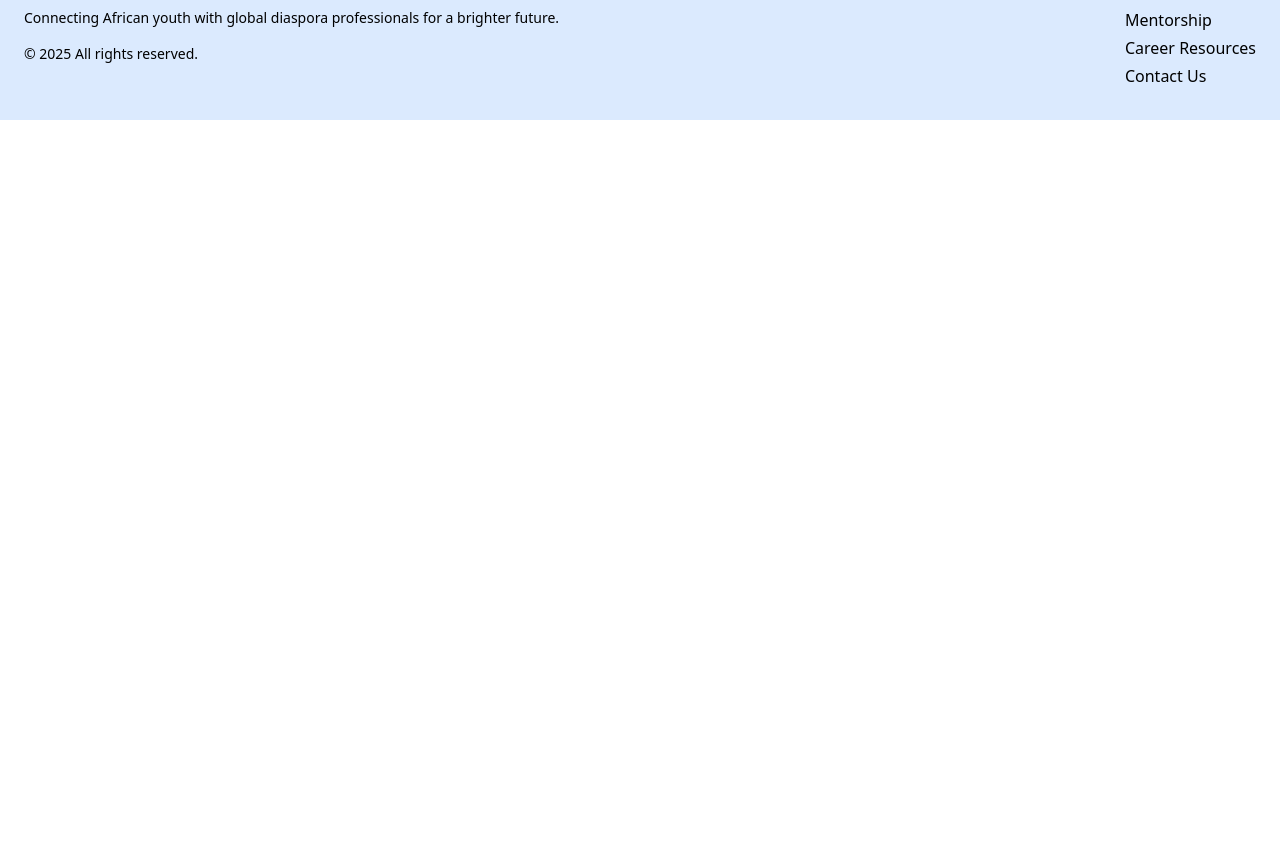
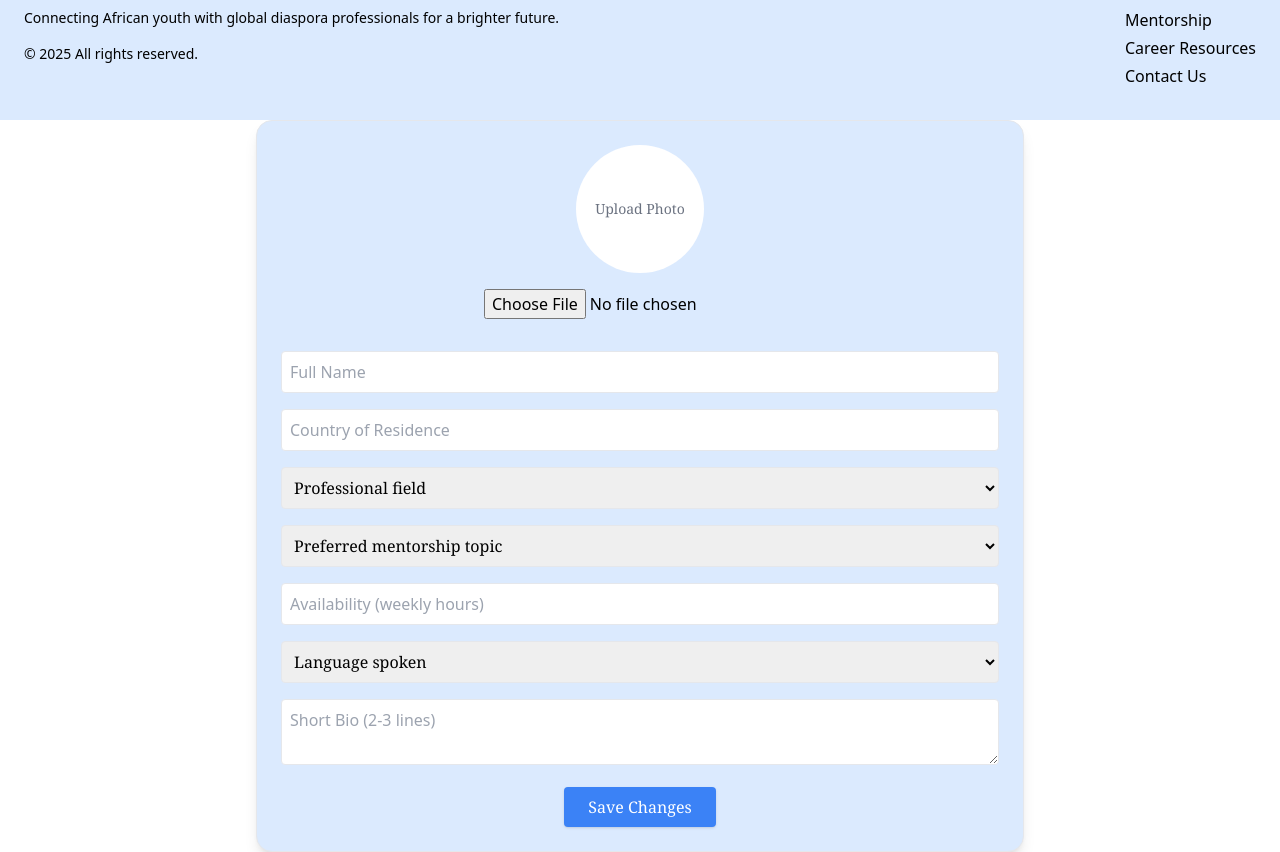
Before and after one commit to Munezero26200/bridge-to-rise, a React (Vite) app: page / in a window 1280 px wide. Shown: the part 5780-6632 px from the top of the page. Before the commit the page ends 5900 px from the top, so only its background shows below. Built offline with nearby package versions, Linux system fonts and the light colour scheme.

Commit message:
Here's Mentor profile sofar

```diff
--- a/src/App.jsx
+++ b/src/App.jsx
@@ -7,6 +7,7 @@ import Hero from './components/hero'
 import MentorDashboard from './components/mentorDashboard'
 import MenteeDashboard from './components/MenteeDashboard'
 import Footer from './components/footer'
+import MentorProfile from "./components/MentorProfile"
 
 
 export default function App() {
@@ -21,6 +22,7 @@ export default function App() {
     <MentorDashboard />
     <MenteeDashboard />
     <Footer />
+    <MentorProfile/>
    </>
   )
 }
--- /dev/null
+++ b/src/components/MentorProfile.jsx
@@ -0,0 +1,196 @@
+import { useState } from "react";
+
+export default function MentorProfile() {
+  const [profile, setProfile] = useState({
+    fullName: "",
+    country: "",
+    field: "",
+    topics: "",
+    topicsOther: "",
+    availability: "",
+    language: "",
+    bio: "",
+    photo: "",
+  });
+
+  const [isEditing, setIsEditing] = useState(true); // start with form view
+
+  const handlePhotoUpload = (e) => {
+    const file = e.target.files[0];
+    if (file) {
+      const reader = new FileReader();
+      reader.onloadend = () => setProfile({ ...profile, photo: reader.result });
+      reader.readAsDataURL(file);
+    }
+  };
+
+  const handleSave = () => {
+    setIsEditing(false); // switch to profile view
+  };
+
+  const handleEdit = () => {
+    setIsEditing(true); // back to form
+  };
+
+  const hasData = Object.values(profile).some((value) => value && value !== "");
+
+  return (
+    <div className="max-w-3xl mx-auto p-6 bg-blue-100 rounded-2xl shadow-lg border border-gray-200">
+      {isEditing ? (
+        // ========== Form View ==========
+        <div className="space-y-4">
+          <div className="flex flex-col items-center">
+            {profile.photo ? (
+              <img
+                src={profile.photo}
+                alt="Profile"
+                className="w-32 h-32 rounded-full object-cover mb-4"
+              />
+            ) : (
+              <div className="w-32 h-32 font-serif rounded-full bg-white flex items-center justify-center mb-4 text-sm text-gray-500">
+                Upload Photo
+              </div>
+            )}
+            <input
+              type="file"
+              accept="image/*"
+              onChange={handlePhotoUpload}
+              className="mb-4"
+            />
+          </div>
+
+          <input
+            type="text"
+            placeholder="Full Name"
+            value={profile.fullName}
+            onChange={(e) => setProfile({ ...profile, fullName: e.target.value })}
+            className="w-full border rounded p-2"
+          />
+
+          <input
+            type="text"
+            placeholder="Country of Residence"
+            value={profile.country}
+            onChange={(e) => setProfile({ ...profile, country: e.target.value })}
+            className="w-full border rounded p-2"
+          />
+
+          <select
+            value={profile.field}
+            onChange={(e) => setProfile({ ...profile, field: e.target.value })}
+            className="w-full font-serif border rounded p-2"
+          >
+            <option value="" className="text-gray-200">Professional field</option>
+            <option>Information Technology (IT)</option>
+            <option>Business & Entrepreneurship</option>
+            <option>Healthcare & Medicine</option>
+            <option>Education & Research</option>
+            <option>Engineering & Architecture</option>
+            <option>Tourism & Hospitality Management</option>
+            <option>Others</option>
+          </select>
+
+          <select
+            value={profile.topics}
+            onChange={(e) => setProfile({ ...profile, topics: e.target.value })}
+            className="w-full font-serif border rounded p-2"
+          >
+            <option value="">Preferred mentorship topic</option>
+            <option>Career advice</option>
+            <option>Job search</option>
+            <option>Entrepreneurship</option>
+            <option>Other</option>
+          </select>
+
+          {profile.topics === "Other" && (
+            <input
+              type="text"
+              placeholder="Enter other topic"
+              value={profile.topicsOther}
+              onChange={(e) =>
+                setProfile({ ...profile, topicsOther: e.target.value })
+              }
+              className="w-full border rounded p-2"
+            />
+          )}
+
+          <input
+            type="text"
+            placeholder="Availability (weekly hours)"
+            value={profile.availability}
+            onChange={(e) => setProfile({ ...profile, availability: e.target.value })}
+            className="w-full border rounded p-2"
+          />
+
+          <select
+            value={profile.language}
+            onChange={(e) => setProfile({ ...profile, language: e.target.value })}
+            className="w-full font-serif border rounded p-2"
+          >
+            <option value="" className="text-gray-200">Language spoken</option>
+            <option>English</option>
+            <option>French</option>
+            <option>Kiswahili</option>
+          </select>
+
+          <textarea
+            placeholder="Short Bio (2-3 lines)"
+            value={profile.bio}
+            onChange={(e) => setProfile({ ...profile, bio: e.target.value })}
+            className="w-full border rounded p-2"
+          />
+
+          <div className="flex justify-center mt-6">
+            <button
+              onClick={handleSave}
+              className="px-6 py-2 bg-blue-500 font-serif text-white rounded shadow hover:bg-blue-600"
+            >
+              Save Changes
+            </button>
+          </div>
+        </div>
+      ) : (
+        // ========== Profile View ==========
+        <div className="flex flex-col items-center space-y-4 text-center">
+          {/* Photo */}
+          {profile.photo ? (
+            <img
+              src={profile.photo}
+              alt="Profile"
+              className="w-32 h-32 rounded-full object-cover shadow mb-4"
+            />
+          ) : (
+            <div className="w-32 h-32 rounded-full bg-gray-200 flex items-center justify-center mb-4 text-sm text-gray-500">
+              Profile Photo
+            </div>
+          )}
+
+          {/* Only show fields that have data */}
+          {hasData && (
+            <div className="space-y-1 bg-slate-300">
+              {profile.fullName && <h2 className="text-xl font-serif font-bold">{profile.fullName}</h2>}
+              {profile.country && <p>{profile.country}</p>}
+              {profile.field && <p className="text-blue-900 font-serif font-semibold">{profile.field}</p>}
+              {profile.topics && (
+                <p>{profile.topics === "Other" ? profile.topicsOther : profile.topics}</p>
+              )}
+              {profile.availability && <p>Availability: {profile.availability}</p>}
+              {profile.language && <p>Language: {profile.language}</p>}
+              {profile.bio && <p className="text-gray-700">{profile.bio}</p>}
+            </div>
+          )}
+
+          {/* Edit Button */}
+          <div className="flex justify-center mt-6">
+            <button
+              onClick={handleEdit}
+              className="px-6 py-2 bg-blue-500 text-white rounded shadow hover:bg-blue-600"
+            >
+              Edit Profile
+            </button>
+          </div>
+        </div>
+      )}
+    </div>
+  );
+}
```
